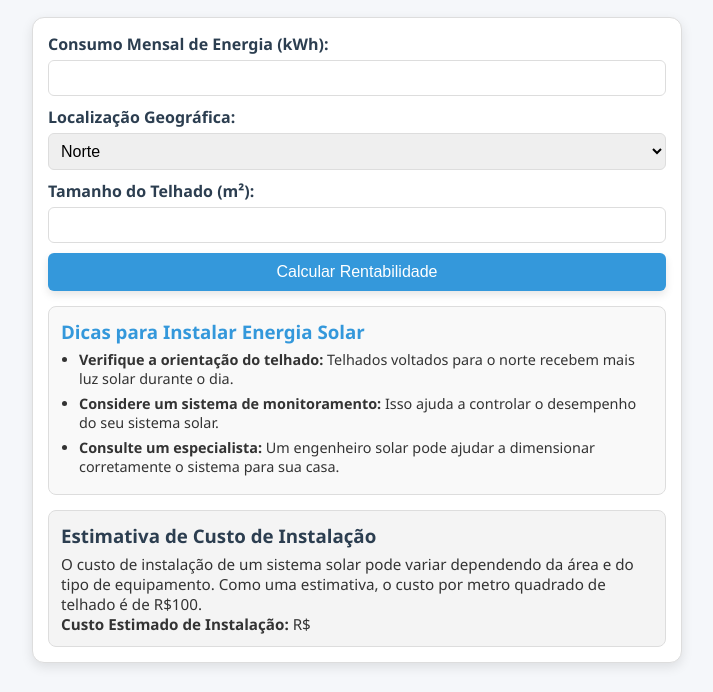
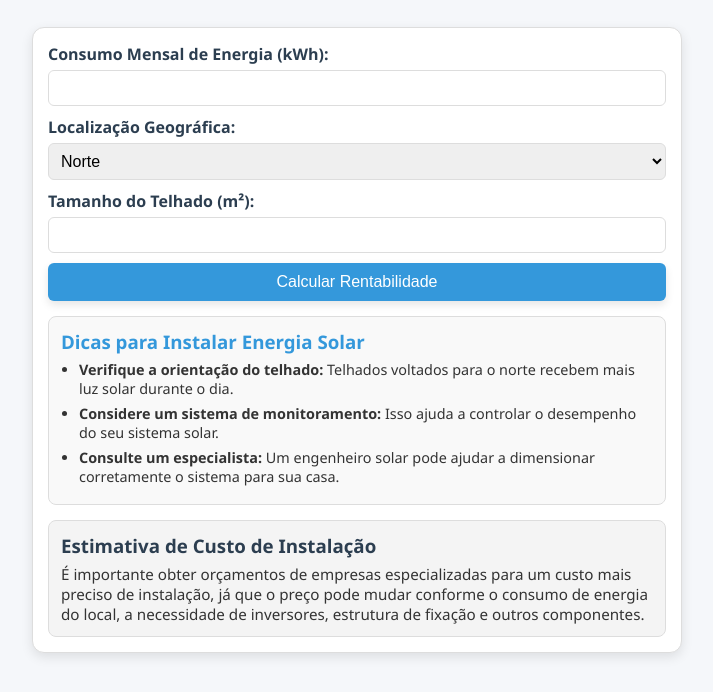
Before and after one commit to snipermaskdevs/calculadora-sistemapainelsolar, a plain HTML site: page index.html in a window 1280 px wide. Shown: the part 108-800 px from the top of the page, without its empty margins (283-996 px from the left). Drawn offline with Linux system fonts and the light colour scheme.

Commit message:
Update index.html

```diff
--- a/index.html
+++ b/index.html
@@ -58,8 +58,7 @@
         <!-- Nova seção: Cálculo de Custo de Instalação -->
         <div id="custoInstalacao">
             <h3>Estimativa de Custo de Instalação</h3>
-            <p>O custo de instalação de um sistema solar pode variar dependendo da área e do tipo de equipamento. Como uma estimativa, o custo por metro quadrado de telhado é de R$100.</p>
-            <p><strong>Custo Estimado de Instalação: </strong> R$ <span id="custoInstalacaoValor"></span></p>
+            <p>É importante obter orçamentos de empresas especializadas para um custo mais preciso de instalação, já que o preço pode mudar conforme o consumo de energia do local, a necessidade de inversores, estrutura de fixação e outros componentes.</p>
         </div>
 
     </div>
```
